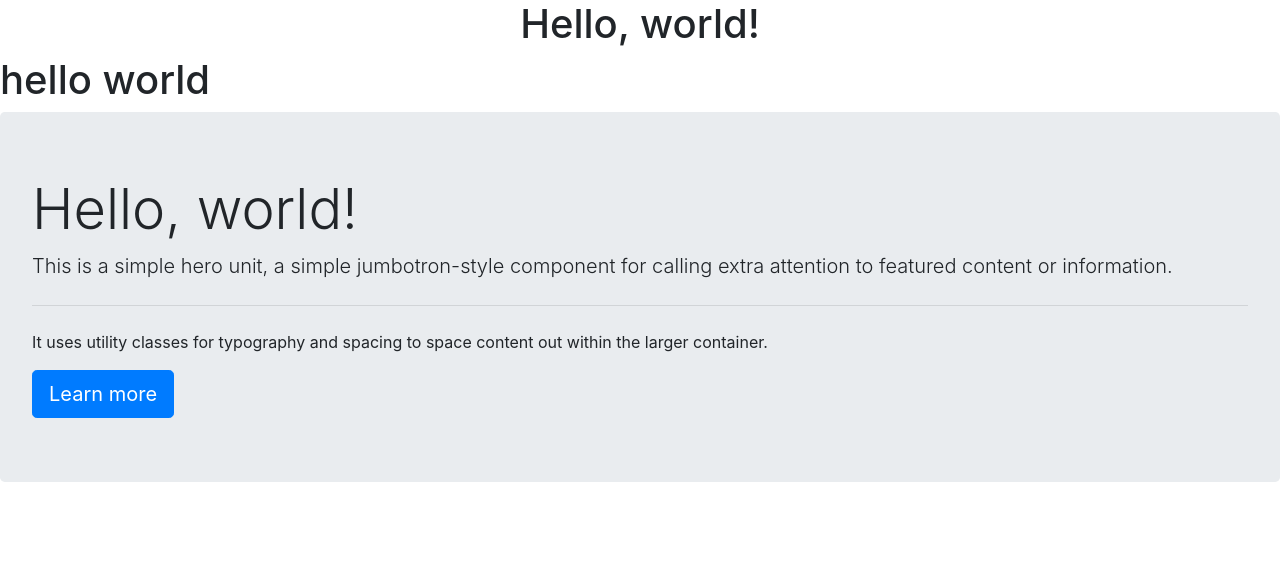
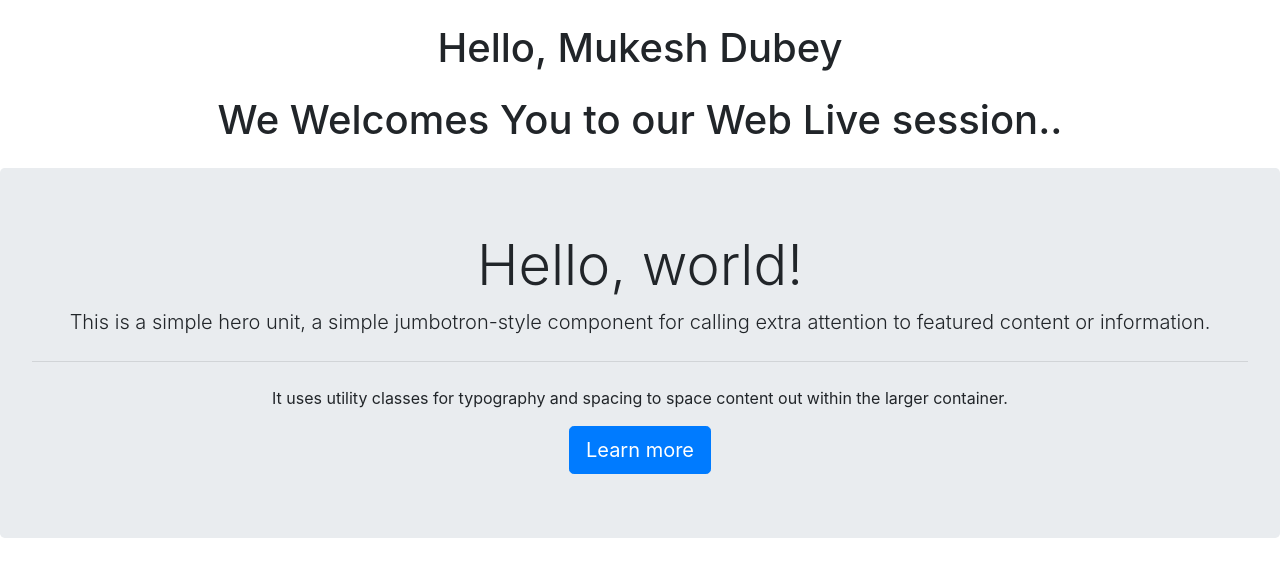
Before and after one commit to MukeshDubey1420/Django_Live_Sessions, a Django app: page / in a window 1280 px wide. Shown: the top 577 px of the page. Run offline with Django 3.2, Linux system fonts and the light colour scheme; some libraries are stand-ins or nearby versions.

Commit message:
Live Session Class 1 | Django Intro, Urls, Views, ORM , Django template ..

```diff
--- a/DemoProject/settings.py
+++ b/DemoProject/settings.py
@@ -54,7 +54,7 @@ ROOT_URLCONF = 'DemoProject.urls'
 TEMPLATES = [
     {
         'BACKEND': 'django.template.backends.django.DjangoTemplates',
-        'DIRS': [],
+        'DIRS': [os.path.join(BASE_DIR, 'templates')],
         'APP_DIRS': True,
         'OPTIONS': {
             'context_processors': [
--- a/DemoProject/urls.py
+++ b/DemoProject/urls.py
@@ -17,10 +17,12 @@ from django.contrib import admin
 from django.urls import path
 from django.conf.urls import url
 
-from .views import Homepage
+from .views import Homepage,ContactPage,SamplePage
 
 urlpatterns = [
     url(r'^admin/',admin.site.urls),
     url(r'^$',Homepage),
+    url(r'^contact',ContactPage),
+    url(r'^sample',SamplePage),
     # path('admin/', admin.site.urls),
 ]
--- a/DemoProject/views.py
+++ b/DemoProject/views.py
@@ -61,14 +61,14 @@ from django.shortcuts import render     # To render to a template ..
 
 def Homepage(request):      # Request response ..
     context = {
-
-        "title":"hello world",
+        "title":"We Welcomes You to our Web Live session..",
+        "Name": "Mukesh Dubey"
     }
 
     return render(request, "homeview.html" , context)
 
-def MukeshPage(request):      # Request response ..
+def ContactPage(request):      # Request response ..
     return render(request, "homeview.html" , {})
 
-def GauravPage(request):      # Request response ..
+def SamplePage(request):      # Request response ..
     return render(request, "homeview.html" , {})
--- a/templates/homeview.html
+++ b/templates/homeview.html
@@ -14,9 +14,9 @@
 
 
 
-                            <h1 class = "text-center">Hello, world!</h1>
-                                <h1> {{ title }}</h1>
-                                <div class="jumbotron">
+                            <h1 class = "text-center m-4">Hello, {{ Name }}</h1>
+                                <h1 class="text-center m-4"> {{ title }}</h1>
+                                <div class="jumbotron text-center">
                                       <h1 class="display-4">Hello, world!</h1>
                                       <p class="lead">This is a simple hero unit, a simple jumbotron-style component for calling extra attention to featured content or information.</p>
                                       <hr class="my-4">
```
